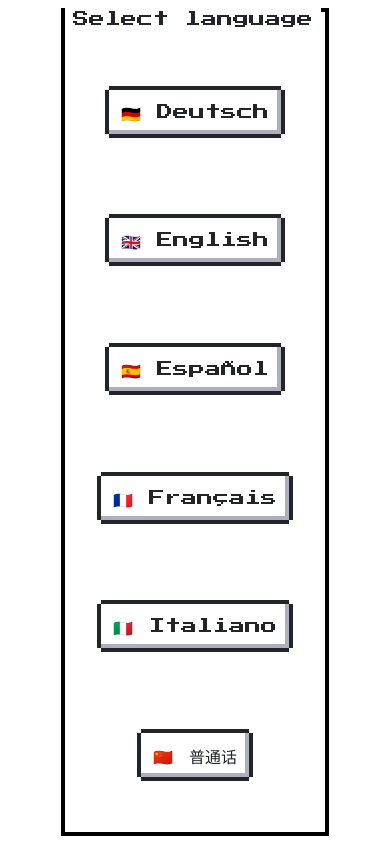
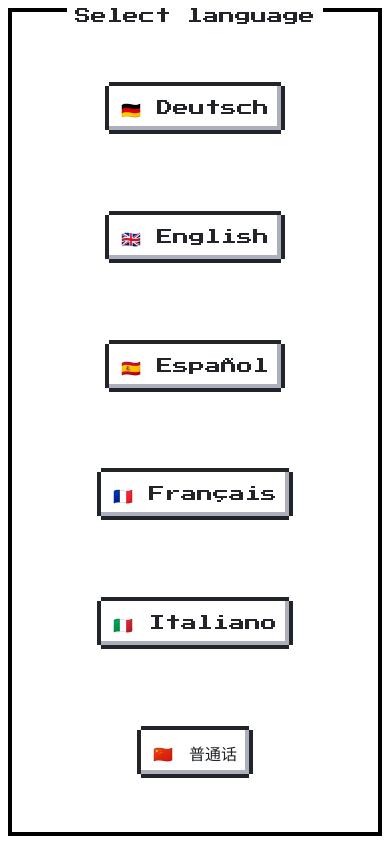
Before and after one commit to cdsaccella/whichmovie, a React (Create React App) app in the folder frontend/: page / in a window 390 px wide. Shown: the top 844 px of the page. Built offline with nearby package versions, Linux system fonts and the light colour scheme; no server answers.

Commit message:
add game wrapper

```diff
--- a/frontend/src/App.css
+++ b/frontend/src/App.css
@@ -4,8 +4,8 @@
 }
 
 .App-header {
+  min-height: 100vh;
   background-color: white;
-  min-height: 100vh;
   display: flex;
   justify-content: center;
 }
@@ -27,14 +27,6 @@
   flex-direction: column;
 }
 
-.language-wrapper {
-  height: 75vh;
-}
-
-.language-container {
-  height: 100%;
-}
-
 @media (max-width: 600px) {
   .App-section {
     padding: 0.5rem;
@@ -50,10 +42,4 @@
     flex-direction: column;
     height: 100%;
   }
-
-  .language-wrapper {
-    min-height: 100vh;
-    display: flex;
-    justify-content: center;
-  }
 }
--- a/frontend/src/App.jsx
+++ b/frontend/src/App.jsx
@@ -3,13 +3,14 @@ import { useTranslation } from "react-i18next";
 import { Helmet, HelmetProvider } from "react-helmet-async";
 import Riddle from "components/Riddle/index.jsx";
 import References from "components/References/index.jsx";
-import i18n from "i18n";
+import "i18n";
 import "./App.css";
+import GameWrapper from "./components/GameWrapper/index.jsx";
 
 function App() {
   const [languageSelected, setLanguageSelected] = useState(false);
 
-  const { i18n } = useTranslation();
+  const { t, i18n } = useTranslation();
 
   const languageList = [
     { icon: "🇩🇪", text: "Deutsch", value: "de" },
@@ -45,14 +46,15 @@ function App() {
         </Helmet>
         {languageSelected && (
           <header className="App-header App-section">
-            <Riddle i18n={i18n}></Riddle>
+            <GameWrapper title={t("Try it!")}>
+              <Riddle i18n={i18n}></Riddle>
+            </GameWrapper>
           </header>
         )}
         {!languageSelected && (
           <>
-            <header className="App-section language-wrapper">
-              <div className="nes-container language-container with-title">
-                <p className="title">Select language</p>
+            <header className="App-header App-section">
+              <GameWrapper title="Select language">
                 <div className="language-selection">
                   {languageList.map((language) => (
                     <button
@@ -68,7 +70,7 @@ function App() {
                     </button>
                   ))}
                 </div>
-              </div>
+              </GameWrapper>
             </header>
             <div className="App-section App-footer">
               <References />
--- /dev/null
+++ b/frontend/src/components/GameWrapper/index.jsx
@@ -0,0 +1,13 @@
+import React from "react";
+import "./styles.css";
+
+function GameWrapper(props) {
+  return (
+    <div className="game-wrapper nes-container with-title is-centered">
+      <p className="title">{props.title}</p>
+      {props.children}
+    </div>
+  );
+}
+
+export default GameWrapper;
--- /dev/null
+++ b/frontend/src/components/GameWrapper/styles.css
@@ -0,0 +1,3 @@
+.game-wrapper {
+  width: 100%;
+}
--- a/frontend/src/components/Riddle/index.jsx
+++ b/frontend/src/components/Riddle/index.jsx
@@ -79,8 +79,7 @@ function Riddle({ t, i18n }) {
   };
 
   return (
-    <div className="riddle-host nes-container with-title is-centered">
-      <p className="title">{t("Try it!")}</p>
+    <>
       {gameOver && (
         <div className="game-over-wrapper">
           <div>
@@ -136,7 +135,7 @@ function Riddle({ t, i18n }) {
           </>
         )}
       </div>
-    </div>
+    </>
   );
 }
 
--- a/frontend/src/components/Riddle/styles.css
+++ b/frontend/src/components/Riddle/styles.css
@@ -1,7 +1,3 @@
-.riddle-host {
-  width: 100%;
-}
-
 .button-container > .nes-btn {
   margin: 20px 10px 0 10px;
 }
```
